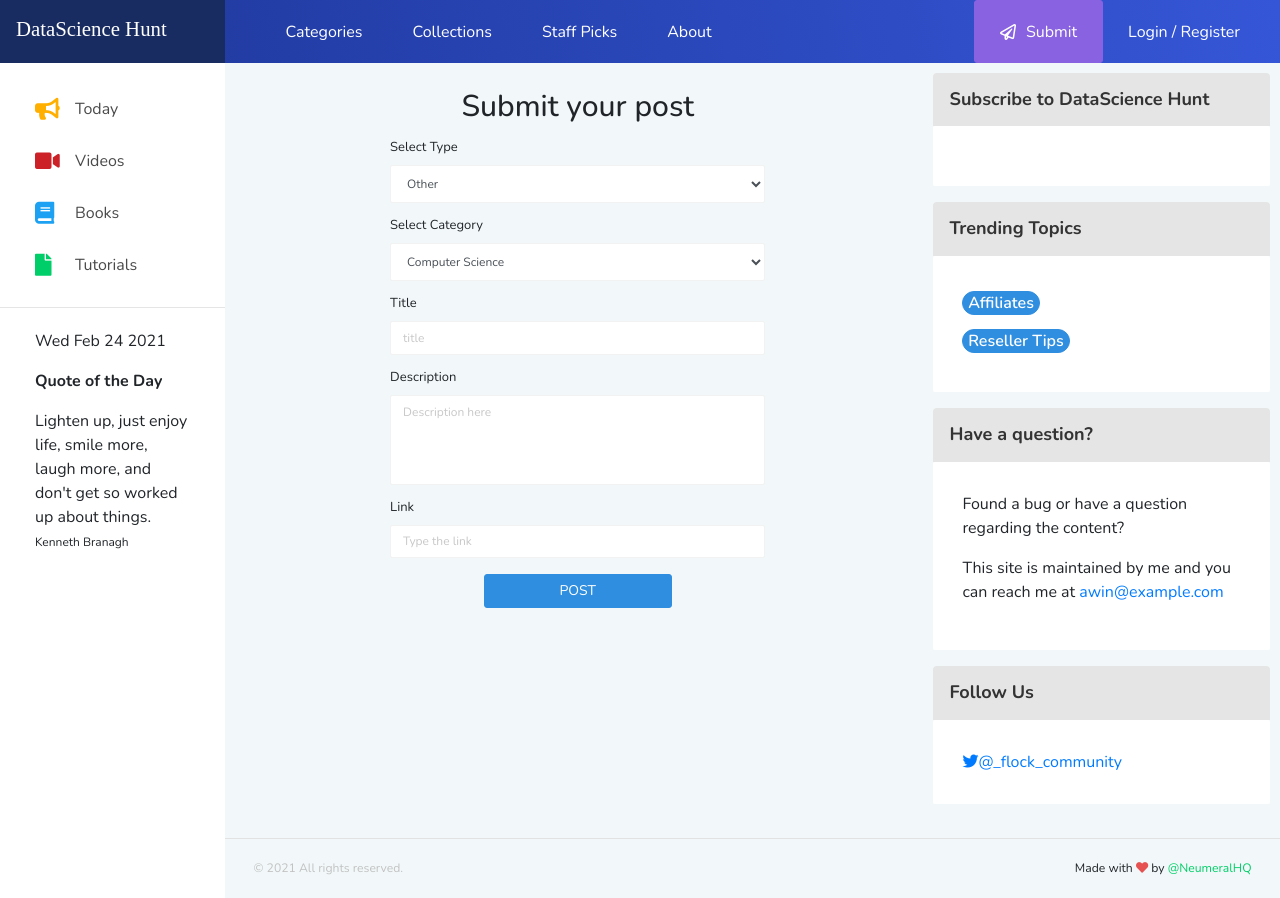
After one commit to neumeral/ds-community, a Django app: page /submitpost/1 in a window 1280 px wide. The commit adds this page. Run offline with Django 3.2, Linux system fonts and the light colour scheme; data comes from the database, SQL or seed files in the repository; both versions use the stored data as it was after the commit; some libraries are stand-ins or nearby versions; some web fonts are replaced.

Commit message:
post submit - approved field added in Post model, postSubmit fn. added in listing app, post_submit page added in listing template

```diff
--- /dev/null
+++ b/listing/forms.py
@@ -0,0 +1,3 @@
+from django.forms import forms
+
+class postSubmitForm(forms.ModelForm):
--- a/listing/models.py
+++ b/listing/models.py
@@ -17,6 +17,7 @@ class Post(models.Model):
     link = models.URLField()
     date_published = models.DateField(auto_now=True)
     submitted_user = models.ForeignKey(get_user_model(), on_delete=models.CASCADE)
+    approved = models.BooleanField(default=False)
 
     def __str__(self):
-        return "{}".format(self.title)
+        return "{}-{}".format(self.title,self.approved)
--- a/listing/urls.py
+++ b/listing/urls.py
@@ -3,5 +3,6 @@ from . import views
 
 
 urlpatterns = [
-    path('', views.postList, name="post-list")
+    path('', views.postList, name="post-list"),
+    path('submitpost/<id>', views.postSubmit, name="post-submit")
 ]
--- a/listing/views.py
+++ b/listing/views.py
@@ -1,22 +1,45 @@
-from django.shortcuts import render
-from .models import Post
+from django.shortcuts import render,redirect
+from .models import Post,Category
+from accounts.models import AppUser
+from django.views.generic import CreateView
 import datetime
 
 def postList(request):
     di = {}
     d = datetime.date.today()
     post = Post.objects.all()
-    di[f"Today - {datetime.date.today()}"] = Post.objects.filter(date_published=d)
-    di[f"Yesterday - {d-datetime.timedelta(days=1)}"] = Post.objects.filter(date_published=d-datetime.timedelta(days=1))
+    di[f"Today - {datetime.date.today()}"] = Post.objects.filter(date_published=d, approved=True)
+    di[f"Yesterday - {d-datetime.timedelta(days=1)}"] = Post.objects.filter(date_published=d-datetime.timedelta(days=1), approved=True)
 
     for i in range(2,7):
-        di[d-datetime.timedelta(days=i)] = Post.objects.filter(date_published=d-datetime.timedelta(days=i))
+        di[d-datetime.timedelta(days=i)] = Post.objects.filter(date_published=d-datetime.timedelta(days=i),approved=True)
 
     # di[d-datetime.timedelta(days=2)] = Post.objects.filter(date_published=d-datetime.timedelta(days=2))
     # di[d-datetime.timedelta(days=3)] = Post.objects.filter(date_published=d-datetime.timedelta(days=3))
     # di[d-datetime.timedelta(days=4)] = Post.objects.filter(date_published=d-datetime.timedelta(days=4))
     # di[d-datetime.timedelta(days=5)] = Post.objects.filter(date_published=d-datetime.timedelta(days=5))
     # di[d-datetime.timedelta(days=6)] = Post.objects.filter(date_published=d-datetime.timedelta(days=6))
-    print(di)
 
     return render(request, 'layout.html', {'post':di})
+
+
+def postSubmit(request,id):
+    if request.method == "POST":
+        user = AppUser.objects.get(id=id)
+        post_type = request.POST.get('post-type')
+        category = request.POST.get('category')
+        category = Category.objects.get(name=category)
+        title = request.POST.get('title')
+        description = request.POST.get('description')
+        link = request.POST.get('link')
+
+        post = Post(
+            post_type=post_type, category=category, title=title, description=description, link=link,
+            submitted_user=user
+            )
+        post.save()
+        return redirect(postList)
+    else:
+        category = Category.objects.all()
+        context = {'category' : category}
+        return render(request, 'listing/post_submit.html', context)
--- a/templates/_base.html
+++ b/templates/_base.html
@@ -171,10 +171,10 @@
 
                 </ul>
                 <ul class="navbar-nav navbar-nav-right header-links">
+                    {% if user.is_authenticated %}
                         <li class="nav-item">
-                        <a href='#' class='nav-link btn btn-info'><i class='far fa-paper-plane'></i> Submit</a>
+                            <a href="{% url 'post-submit' user.id %}" class='nav-link btn btn-info'><i class='far fa-paper-plane'></i> Submit</a>
                         </li>
-                    {% if user.is_authenticated %}
                         <li class="nav-item">
                             <a href="#" class="nav-link"><i class='fas fa-user-check text-warning' style="font-size: 20px;"></i>{{user}}</a>
                         </li>
@@ -182,6 +182,9 @@
                             <a href='{% url "account_logout" %}' class='nav-link'>Logout</a>
                         </li>
                     {% else %}
+                        <li class="nav-item">
+                            <a href='{% url "account_login" %}' class='nav-link btn btn-info'><i class='far fa-paper-plane'></i> Submit</a>
+                        </li>
                         <li class="nav-item">
                             <a href='{% url "account_login" %}' class='nav-link'>Login / Register</a>
                         </li>
--- a/templates/account/login.html
+++ b/templates/account/login.html
@@ -13,7 +13,7 @@
                 {% csrf_token %}
                 {{form|crispy}}
                 <button class="btn btn-block btn-outline-primary mt-5" type="submit">Login</button>
-                <a class="text-light" href="{% url 'account_signup' %}">Are you new member? Signup here</a>
+                <a class="text-light" href="{% url 'account_signup' %}">Don't have an account? Register here</a>
             </form>
             <a class="btn btn-light btn-block mt-4" href="{% provider_login_url 'google' %}">
                 <i class="fab fa-google text-success"></i>Login with google
--- /dev/null
+++ b/templates/listing/post_submit.html
@@ -0,0 +1,42 @@
+{% extends '_base.html' %}
+
+{% block main %}
+
+<div class="container col-md-7 my-3">
+    <h2 class="text-center mb-3">Submit your post</h2>
+    <form method="POST" action="{% url 'post-submit' user.id %}">
+        {% csrf_token %}
+        <div class="form-group">
+            <label for="post_type">Select Type</label>
+            <select class="form-control" name="post-type" required>
+                <option value="Other">Other</option>
+                <option value="Video">Video</option>
+                <option value="Book">Book</option>
+                <option value="Tutorial">Tutorial</option>
+            </select>
+        </div>
+        <div class="form-group">
+            <label for="post_type">Select Category</label>
+            <select class="form-control" name="category" required>
+                {% for i in category %}<option>{{i}}</option>{% endfor %}
+            </select>
+        </div>
+        <div class="form-group">
+            <label>Title</label>
+            <input type="text" class="form-control" placeholder="title" name="title" required>
+        </div>
+        <div class="form-group">
+            <label>Description</label>
+            <textarea class="form-control" placeholder="Description here" name="description" rows=5 required></textarea>
+        </div>
+        <div class="form-group">
+            <label>Link</label>
+            <input type="url" class="form-control" placeholder="Type the link" name="link" required>
+        </div>
+        <div class="text-center">
+            <input type="submit" value="POST" class="btn w-50 btn-primary" required>
+        </div>
+    </form>
+</div>
+
+{% endblock %}
```
Also changed, not shown: templates/home.html (deleted, +0 -12 lines), templates/layout.html (+5 -2 lines), db.sqlite3, listing/migrations/0002_post_approved.py (added). Lines whose indentation alone changed are shown as unchanged.
